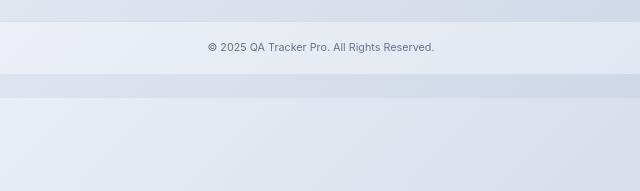
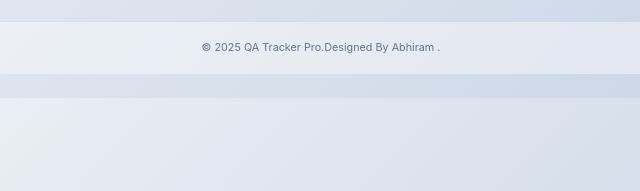
Before and after one commit to QATeamIss/QAtrack, a plain HTML site: page index.html in a window 1280 px wide. Shown: the part 502-693 px from the top of the page, 424-1064 px from the left. Drawn offline with nearby package versions, Linux system fonts and the light colour scheme.

Commit message:
Update index.html

```diff
--- a/index.html
+++ b/index.html
@@ -899,7 +899,7 @@
                 <button class="btn btn-secondary" onclick="clearAllData()" style="margin-top: 2rem;">Clear All Data (Reset)</button>
             </div>
             <footer class="app-footer">
-                © 2025 QA Tracker Pro. All Rights Reserved.
+                © 2025 QA Tracker Pro.Designed By Abhiram .
             </footer>
         </main>
     </div>
```
